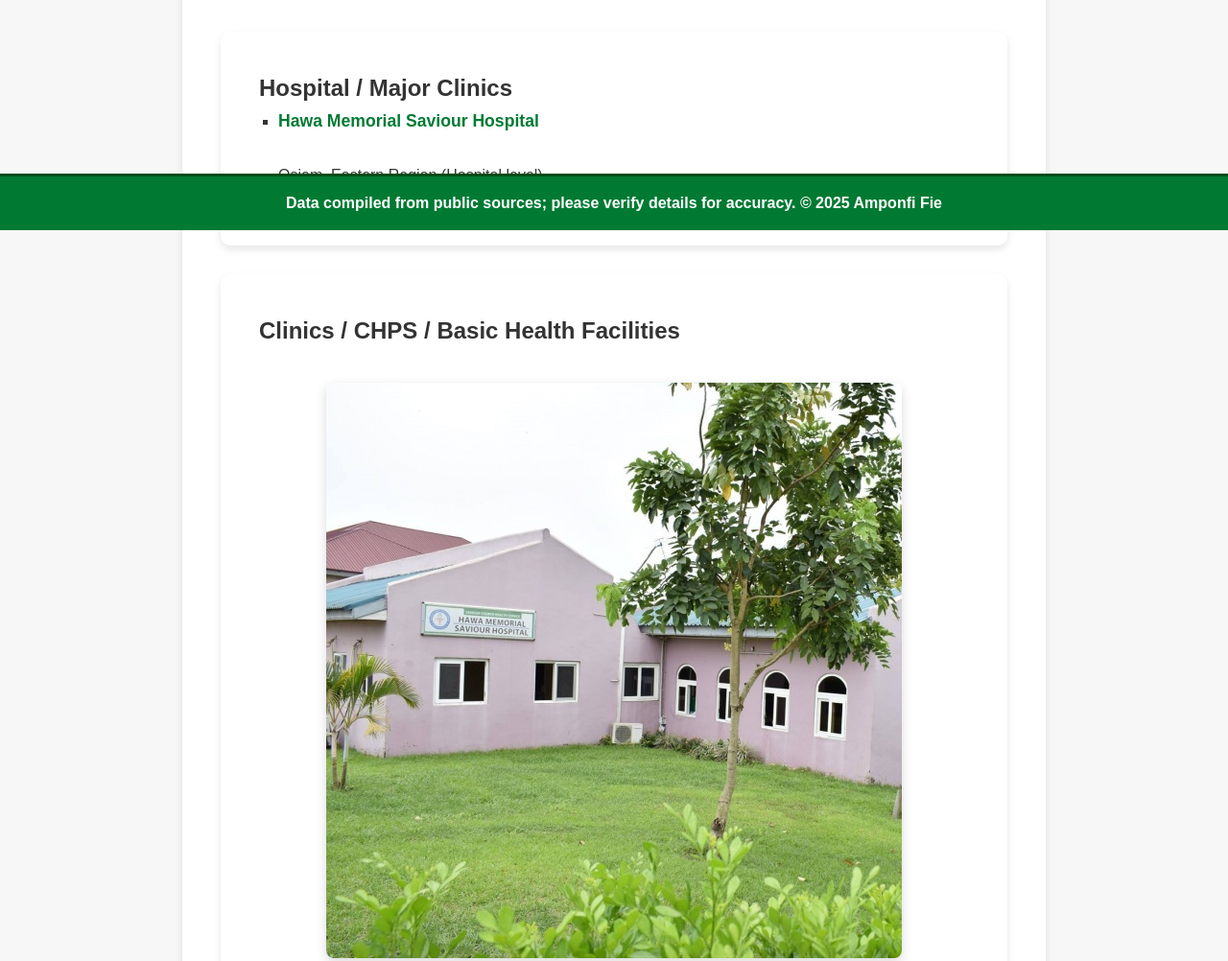
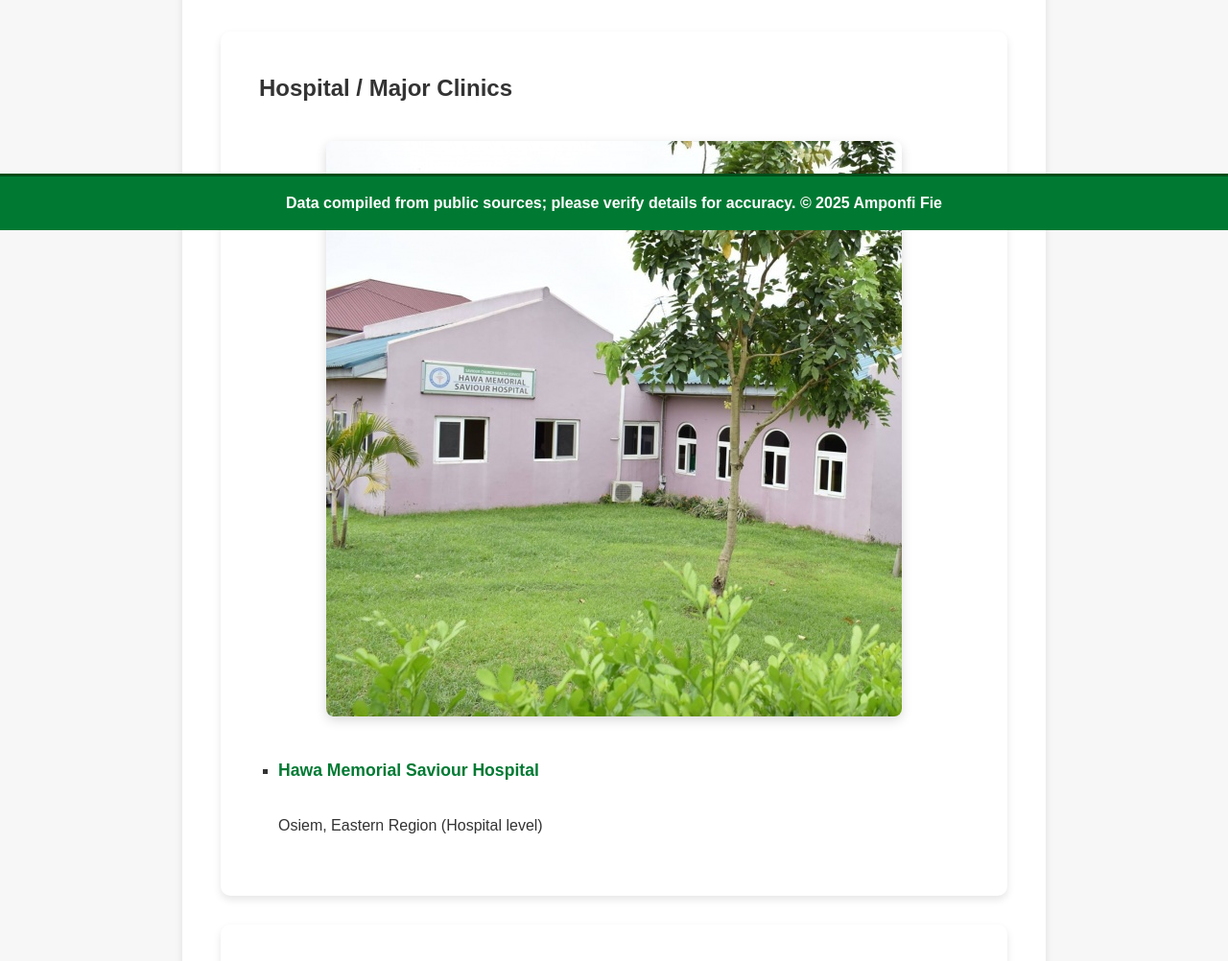
Before and after one commit to Amakye94/Osiem-website, a plain HTML site: page health.html in a window 1280 px wide. Shown: the part 560-1562 px from the top of the page at 96% size. Drawn offline with Linux system fonts and the light colour scheme.

Commit message:
update Osiem Ahenfie

```diff
--- a/health.html
+++ b/health.html
@@ -26,6 +26,9 @@
   <main>
     <section>
       <h2>Hospital / Major Clinics</h2>
+         <div class="facility-image">
+        <img src="Saviour Hospital.jpg" alt="Saviour Hospital" style="max-width: 100%; height: auto; border-radius: 8px; margin: 15px 0;">
+      </div>
       <ul>
         <li>
           <strong>Hawa Memorial Saviour Hospital</strong><br>
@@ -39,7 +42,7 @@
 
       <!-- Image placed outside the list for better structure -->
       <div class="facility-image">
-        <img src="Saviour Hospital.jpg" alt="Saviour Hospital" style="max-width: 100%; height: auto; border-radius: 8px; margin: 15px 0;">
+        <img src="Saviour NMTC.jpeg" alt="Saviour Hospital" style="max-width: 100%; height: auto; border-radius: 8px; margin: 15px 0;">
       </div>
 
       <ul>
```
Also changed, not shown: education.html (+3 -0 lines).
